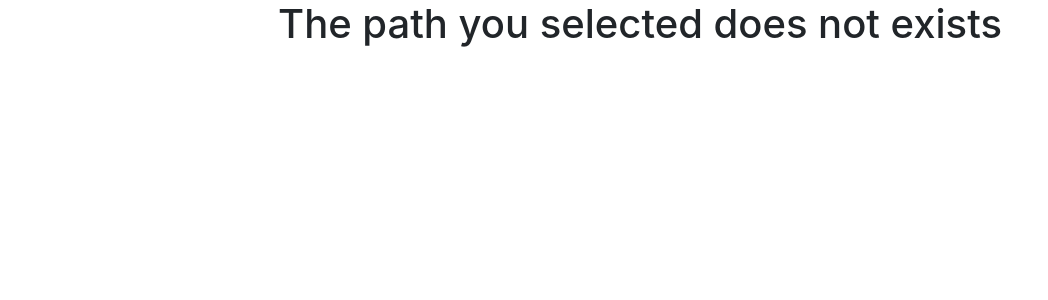
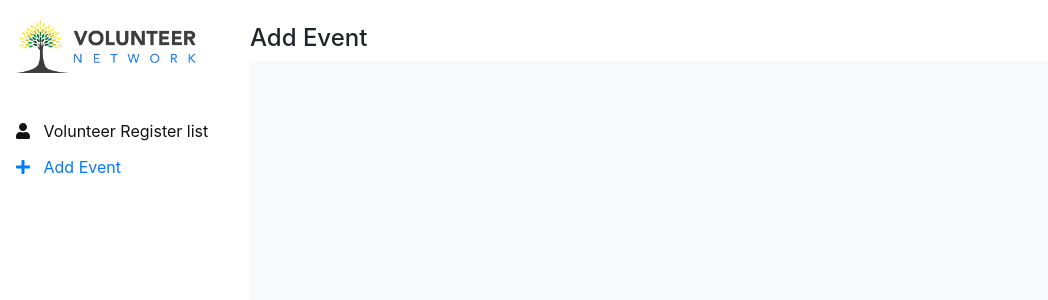
Before and after one commit to rafsan18/volunteer-network, a React (Create React App) app: page /adminPanel/addEvent in a window 1280 px wide. Shown: the top 300 px of the page, without its empty margins (0-1048 px from the left). Built offline with nearby package versions, Linux system fonts and the light colour scheme.

Commit message:
side nav bar created

```diff
--- a/package.json
+++ b/package.json
@@ -4,6 +4,9 @@
   "private": true,
   "dependencies": {
     "@date-io/date-fns": "^1.3.13",
+    "@fortawesome/fontawesome-svg-core": "^1.2.31",
+    "@fortawesome/free-solid-svg-icons": "^5.15.0",
+    "@fortawesome/react-fontawesome": "^0.1.11",
     "@material-ui/core": "^4.11.0",
     "@material-ui/pickers": "^3.2.10",
     "@testing-library/jest-dom": "^4.2.4",
--- a/src/App.js
+++ b/src/App.js
@@ -5,6 +5,8 @@ import Home from "./components/Home/Home";
 import NoMatch from "./components/NoMatch/NoMatch";
 import Login from "./components/Login/Login";
 import Register from "./components/Register/Register";
+import VolunteerList from "./components/VolunteerList/VolunteerList";
+import AddEvent from "./components/AddEvent/AddEvent";
 
 function App() {
     return (
@@ -22,6 +24,12 @@ function App() {
                 <Route path="/register">
                     <Register />
                 </Route>
+                <Route path="/adminPanel/volunteerList">
+                    <VolunteerList />
+                </Route>
+                <Route path="/adminPanel/addEvent">
+                    <AddEvent />
+                </Route>
                 <Route path="*">
                     <NoMatch />
                 </Route>
--- /dev/null
+++ b/src/components/AddEvent/AddEvent.css
@@ -0,0 +1,9 @@
+.add-event-container {
+    height: 100vh;
+}
+
+.main {
+    margin-left: 240px;
+    font-size: 28px;
+    padding: 0px 10px;
+}
--- /dev/null
+++ b/src/components/AddEvent/AddEvent.js
@@ -0,0 +1,17 @@
+import React from "react";
+import SideNavBar from "../SideNavBar/SideNavBar";
+import "./AddEvent.css";
+
+const AddEvent = () => {
+    return (
+        <div>
+            <SideNavBar />
+            <div className="main">
+                <h4 className="mt-4">Add Event</h4>
+                <div className="bg-light add-event-container"></div>
+            </div>
+        </div>
+    );
+};
+
+export default AddEvent;
--- a/src/components/Headers/Headers.js
+++ b/src/components/Headers/Headers.js
@@ -11,7 +11,10 @@ const Headers = () => {
         history.push("/login");
     };
 
-    console.log(location);
+    const handleAdminPanel = () => {
+        history.push("/adminPanel/volunteerList");
+    };
+
     return (
         <>
             {location.pathname === "/login" ||
@@ -50,6 +53,7 @@ const Headers = () => {
                             <Button
                                 className=" btn-dark text-light"
                                 variant="outline-success"
+                                onClick={handleAdminPanel}
                             >
                                 Admin
                             </Button>
--- /dev/null
+++ b/src/components/SideNavBar/SideNavBar.css
@@ -0,0 +1,39 @@
+.sidenav {
+    height: 100%;
+    width: 240px;
+    position: fixed;
+    z-index: 1;
+    top: 0;
+    left: 0;
+    overflow-x: hidden;
+    padding-top: 20px;
+}
+
+.sidenav-link {
+    padding: 6px 8px 6px 16px;
+    text-decoration: none;
+    font-size: 16px;
+    color: #111111;
+    display: block;
+}
+
+.sidenav-link:hover {
+    color: #d1d1d1;
+    text-decoration: none;
+}
+
+.link-container {
+    margin-top: 40px;
+}
+
+.font-icon {
+    height: 16px;
+    margin-bottom: 3px;
+    margin-right: 3px;
+}
+
+.main {
+    margin-left: 160px;
+    font-size: 28px;
+    padding: 0px 10px;
+}
--- /dev/null
+++ b/src/components/SideNavBar/SideNavBar.js
@@ -0,0 +1,41 @@
+import React, { useState } from "react";
+import logo from "../../images/logos/logo.png";
+import "./SideNavBar.css";
+import { Link, useLocation } from "react-router-dom";
+import { FontAwesomeIcon } from "@fortawesome/react-fontawesome";
+import { faPlus, faUser } from "@fortawesome/free-solid-svg-icons";
+
+const SideNavBar = () => {
+    const location = useLocation();
+
+    return (
+        <div className="sidenav">
+            <img className="img-fluid w-75 ml-3" src={logo} alt="" />
+            <div className="link-container">
+                <Link
+                    className={
+                        location.pathname === "/adminPanel/volunteerList"
+                            ? "sidenav-link text-primary"
+                            : "sidenav-link"
+                    }
+                    to="/adminPanel/volunteerList"
+                >
+                    <FontAwesomeIcon icon={faUser} /> &nbsp; Volunteer Register
+                    list
+                </Link>
+                <Link
+                    className={
+                        location.pathname === "/adminPanel/addEvent"
+                            ? "sidenav-link text-primary"
+                            : "sidenav-link"
+                    }
+                    to="/adminPanel/addEvent"
+                >
+                    <FontAwesomeIcon icon={faPlus} /> &nbsp; Add Event
+                </Link>
+            </div>
+        </div>
+    );
+};
+
+export default SideNavBar;
--- /dev/null
+++ b/src/components/VolunteerList/VolunteerList.css
@@ -0,0 +1,9 @@
+.volunteer-list-container {
+    height: 100vh;
+}
+
+.main {
+    margin-left: 240px;
+    font-size: 28px;
+    padding: 0px 10px;
+}
--- /dev/null
+++ b/src/components/VolunteerList/VolunteerList.js
@@ -0,0 +1,17 @@
+import React from "react";
+import SideNavBar from "../SideNavBar/SideNavBar";
+import "./VolunteerList.css";
+
+const VolunteerList = () => {
+    return (
+        <div>
+            <SideNavBar />
+            <div className="main">
+                <h4 className="mt-4">Volunteer Register List</h4>
+                <div className="bg-light volunteer-list-container"></div>
+            </div>
+        </div>
+    );
+};
+
+export default VolunteerList;
```
Also changed, not shown: 1 other file (tests, documents, lock files or other folders).
